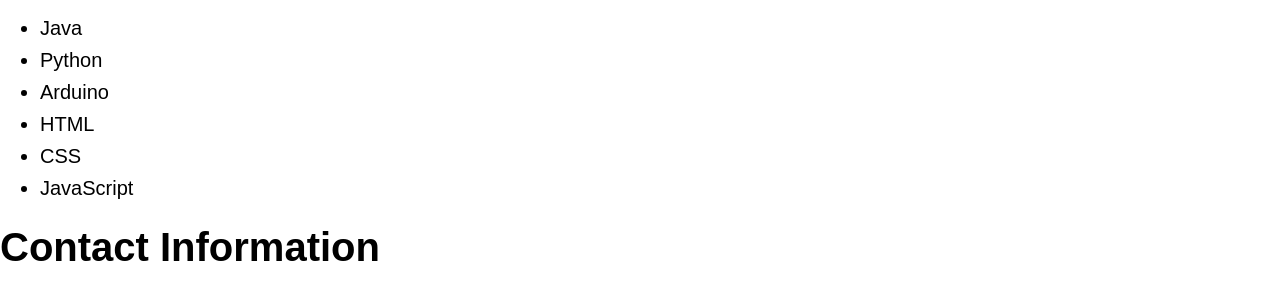
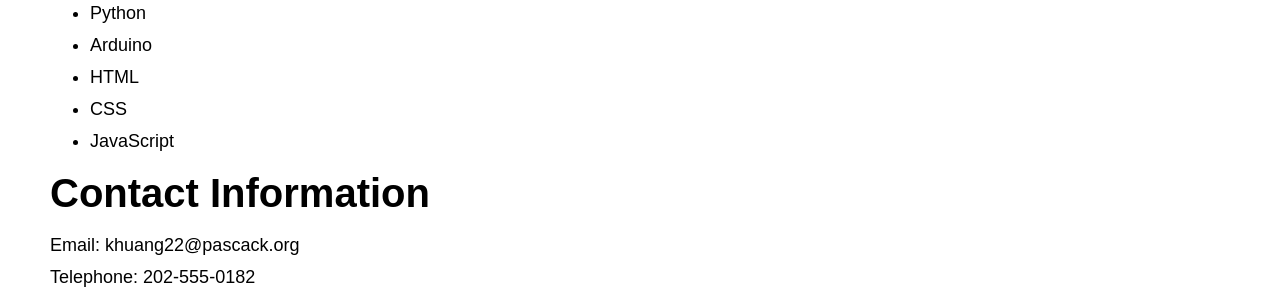
Before and after one commit to kennyhuang429/webdevfinal, a plain HTML site: page index.html in a window 1280 px wide. Shown: the part 764-1061 px from the top of the page. Drawn offline with Linux system fonts and the light colour scheme; a web font is replaced by a local one.

Commit message:
Add files via upload

```diff
--- a/css/styles.css
+++ b/css/styles.css
@@ -94,12 +94,12 @@ body
     cursor: pointer;
     position: center;
 }
-#headers
+#mainHeaders
 {
     margin:20px 50px;
     font-size: 40px;
 }
-#text
+#mainText
 {
     margin:0px 50px;
     font-size: 18px;
@@ -118,3 +118,8 @@ body
     text-align: center;
     font-size: 20px;
 }
+#mainBullets
+{
+    margin:0px 50px;
+    font-size: 18px;
+}
```
